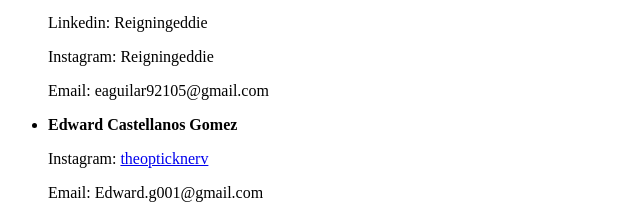
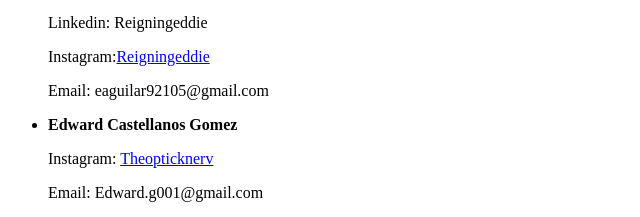
Before and after one commit to Reigningeddie/HTML-Assignment, a plain HTML site: page pages/contact.html in a window 1280 px wide. Shown: the part 274-491 px from the top of the page, without its empty margins (0-640 px from the left). Drawn offline with Linux system fonts and the light colour scheme.

Commit message:
Update contact.html
fixed IG links on contacts page

```diff
--- a/pages/contact.html
+++ b/pages/contact.html
@@ -23,10 +23,10 @@
 				<p>Instagram:<a href="https://www.instagram.com/drunkncookn/">Drunkncookn</a></p></li>
 			<li><strong>Eduardo Aguilar</strong>
 				<p>Linkedin: Reigningeddie</p>
-				<p>Instagram: Reigningeddie</p>
+				<p>Instagram:<a href="https://www.instagram.com/reigningeddie/">Reigningeddie</a></p></li>
 				<p>Email: eaguilar92105@gmail.com</p></li>
 			<li><strong>Edward Castellanos Gomez</strong>
-				<p>Instagram: <a href="https://www.instagram.com/theopticknerv/">theopticknerv</a></p>
+				<p>Instagram: <a href="https://www.instagram.com/theopticknerv/">Theopticknerv</a></p>
 				<p>Email: Edward.g001@gmail.com</p></li>
 		</ul>
 </body>
```
